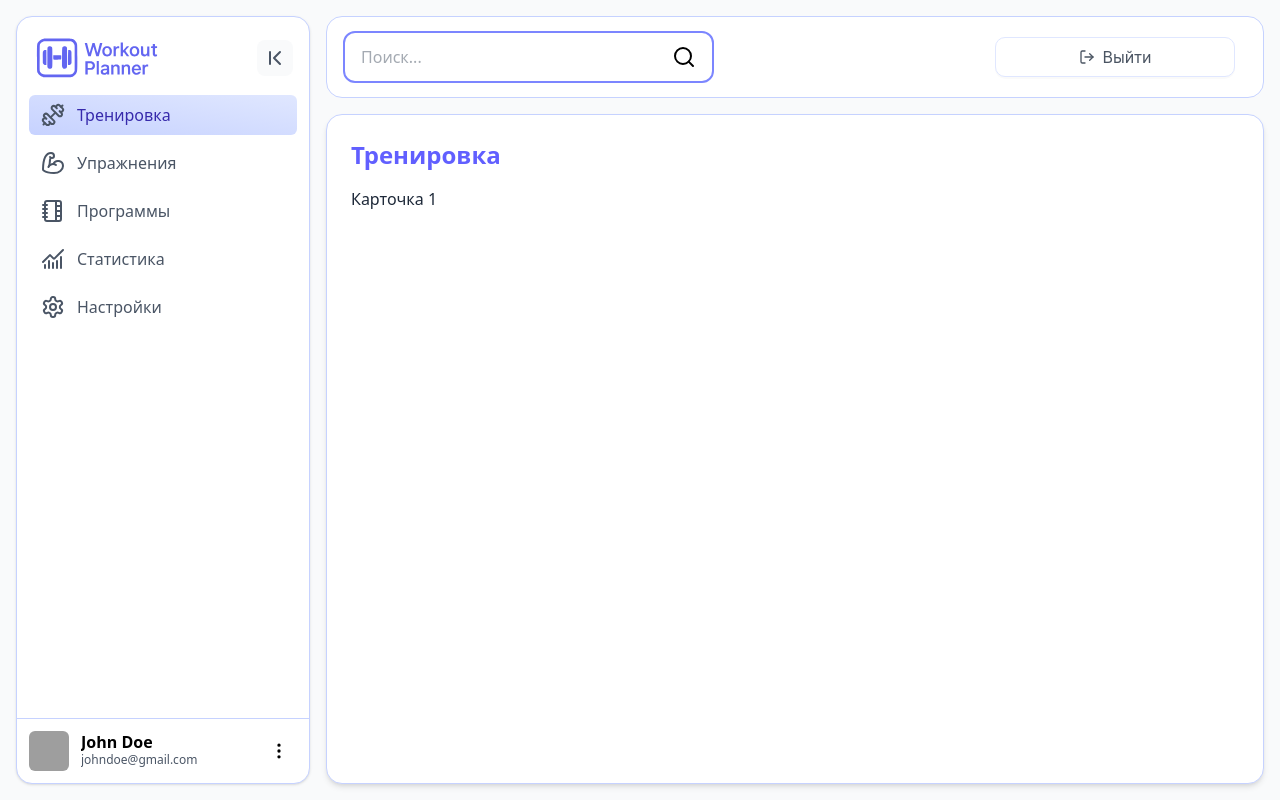
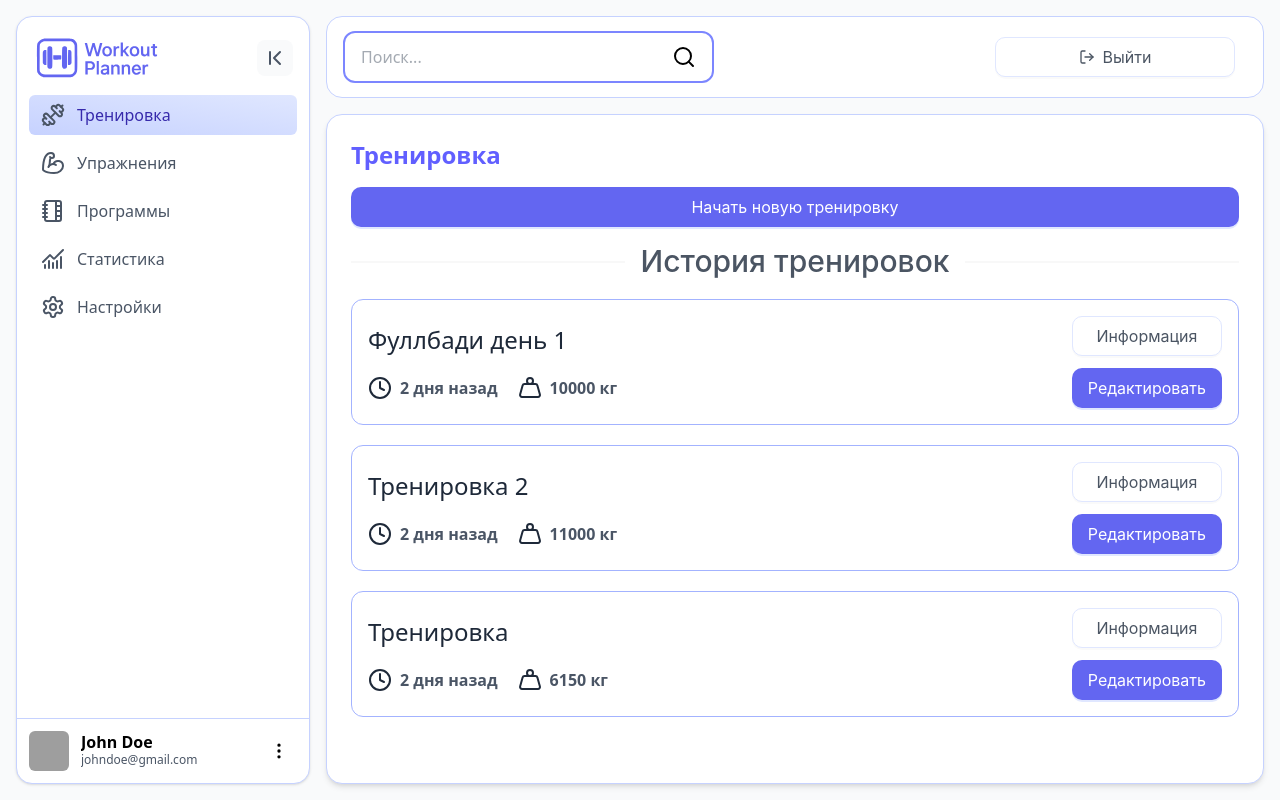
Before and after one commit to ahahaharu/workout-planning-client, a React (Vite) app: page /workouts in a window 1280 px wide. Both pictures are taken after typing "name@example.com", "Sample123" into the empty fields and a click on the button "Войти". Built offline with nearby package versions, Linux system fonts and the light colour scheme; grey boxes are pictures that could not be loaded.

Commit message:
workout page added

```diff
--- /dev/null
+++ b/src/components/WorkoutAdditionModal/WorkoutAdditionModal.jsx
@@ -0,0 +1,42 @@
+import { Button, Divider, Form, Modal } from "antd";
+import React from "react";
+
+export default function WorkoutAdditionModal({ isOpen, onClose }) {
+  const [form] = Form.useForm();
+
+  const handleSubmit = (values) => {
+    const formData = {
+      ...values,
+      image:
+        fileList.length > 0 ? fileList[0].thumbUrl || fileList[0].url : null,
+    };
+    console.log("Form submitted:", formData);
+    message.success("Тренировка записана");
+
+    form.resetFields();
+    setFileList([]);
+    onClose();
+  };
+  return (
+    <Modal
+      title={<p>Запись тренировки</p>}
+      open={isOpen}
+      onCancel={onClose}
+      footer={[
+        <Button key="cancel" onClick={onClose}>
+          Отмена
+        </Button>,
+        // <Button key="submit" type="primary" onClick={() => form.submit()}>
+        //   Записать тренировку
+        // </Button>,
+      ]}
+    >
+      <div className="flex flex-col gap-3 my-5">
+        <Button type="primary" size="large">
+          Выбрать план тренировки
+        </Button>
+        <Button size="large">Начать пустую тренировку</Button>
+      </div>
+    </Modal>
+  );
+}
--- /dev/null
+++ b/src/components/WorkoutCard/WorkoutCard.jsx
@@ -0,0 +1,39 @@
+import { Button } from "antd";
+import { Clock, Weight } from "lucide-react";
+import React, { useState } from "react";
+import WorkoutInfoModal from "../WorkoutInfoModal/WorkoutInfoModal";
+
+export default function WorkoutCard({ workout }) {
+  const [infoModalOpen, setInfoModalOpen] = useState(false);
+
+  return (
+    <div className="flex justify-between items-center gap-5 w-full p-4 border rounded-xl border-indigo-300">
+      <div className="flex flex-col gap-5">
+        <h1 className="text-2xl">{workout.name}</h1>
+        <div className="flex items-center gap-5">
+          <div className="flex items-center gap-2">
+            <Clock />
+            <p className="font-bold text-gray-600">2 дня назад</p>
+          </div>
+          <div className="flex items-center gap-2">
+            <Weight />
+            <p className="font-bold text-gray-600">{workout.totalWeight} кг</p>
+          </div>
+        </div>
+      </div>
+      <div className="flex flex-col gap-3">
+        <Button size="large" onClick={() => setInfoModalOpen(true)}>
+          Информация
+        </Button>
+        <Button type="primary" size="large">
+          Редактировать
+        </Button>
+      </div>
+      <WorkoutInfoModal
+        isOpen={infoModalOpen}
+        onClose={() => setInfoModalOpen(false)}
+        workout={workout}
+      />
+    </div>
+  );
+}
--- /dev/null
+++ b/src/components/WorkoutInfoModal/WorkoutInfoModal.jsx
@@ -0,0 +1,78 @@
+import { Button, Divider, Modal, Tabs } from "antd";
+import { Clock, Edit, Trash, Weight } from "lucide-react";
+import React, { useEffect, useState } from "react";
+
+export default function WorkoutInfoModal({ isOpen, onClose, workout }) {
+  const [loading, setLoading] = useState(true);
+
+  useEffect(() => {
+    setLoading(true);
+    setTimeout(() => {
+      setLoading(false);
+    }, 1000);
+  }, [isOpen]);
+
+  const items = [
+    {
+      key: "1",
+      label: "Информация",
+      children: (
+        <div className="flex flex-col gap-4">
+          <h1 className="text-3xl font-bold">{workout?.name}</h1>
+          <div className="flex gap-2 text-gray-600 items-center">
+            <Clock />
+            <b className="text-lg">Последняя тренировка: 2 дня назад</b>
+          </div>
+          <div className="flex gap-2 text-gray-600 items-center">
+            <Weight />
+            <b className="text-lg">Общий вес: {workout?.totalWeight} кг</b>
+          </div>
+
+          <Divider>Упражнения</Divider>
+          <div className="text-center my-5 text-gray-600 font-semibold">
+            Упражнений нет
+          </div>
+          <Divider />
+        </div>
+      ),
+    },
+    {
+      key: "2",
+      label: "Настройки",
+      children: (
+        <div className="mb-4">
+          <h1 className="text-2xl font-bold">Настройки</h1>
+          <div className="flex flex-col gap-4 mt-6">
+            <Button type="primary" size="large">
+              <Edit size={20} />
+              Править тренировку
+            </Button>
+            <Button color="red" variant="outlined" size="large">
+              <Trash size={20} />
+              Удалить тренирвку из истории
+            </Button>
+          </div>
+        </div>
+      ),
+    },
+  ];
+
+  return (
+    <Modal
+      title={<p>Информация об тренировке</p>}
+      //   footer={
+      //     <div className="flex gap-4 justify-end">
+      //       <Button onClick={onClose}>Добавить заметку</Button>
+      //       <Button type="primary" onClick={onClose}>
+      //         Начать тренировку
+      //       </Button>
+      //     </div>
+      //   }
+      loading={loading}
+      open={isOpen}
+      onCancel={onClose}
+    >
+      <Tabs defaultActiveKey="1" items={items} />
+    </Modal>
+  );
+}
--- a/src/pages/WorkoutsPage/WorkoutsPage.jsx
+++ b/src/pages/WorkoutsPage/WorkoutsPage.jsx
@@ -1,10 +1,40 @@
-import React from "react";
+import React, { useState } from "react";
 import PageLayout from "../../components/PageLayout/PageLayout";
+import { Button, Divider } from "antd";
+import { Clock, Weight } from "lucide-react";
+import WorkoutCard from "../../components/WorkoutCard/WorkoutCard";
+import WorkoutAdditionModal from "../../components/WorkoutAdditionModal/WorkoutAdditionModal";
 
 export default function WorkoutsPage() {
+  const [WorkoutAdditionModalOpen, setWorkoutAdditionModalOpen] =
+    useState(false);
   return (
     <PageLayout title="Тренировка">
-      <div className="card">Карточка 1</div>
+      <Button
+        type="primary"
+        size="large"
+        className="w-full"
+        onClick={() => setWorkoutAdditionModalOpen(true)}
+      >
+        Начать новую тренировку
+      </Button>
+      <Divider>
+        <p className="text-3xl">История тренировок</p>
+      </Divider>
+      <div>
+        {/* <h1 className="text-3xl text-center">История тренировок</h1> */}
+        <div className="flex flex-col gap-5 mt-5">
+          <WorkoutCard
+            workout={{ name: "Фуллбади день 1", totalWeight: 10000 }}
+          />
+          <WorkoutCard workout={{ name: "Тренировка 2", totalWeight: 11000 }} />
+          <WorkoutCard workout={{ name: "Тренировка", totalWeight: 6150 }} />
+        </div>
+      </div>
+      <WorkoutAdditionModal
+        isOpen={WorkoutAdditionModalOpen}
+        onClose={() => setWorkoutAdditionModalOpen(false)}
+      />
     </PageLayout>
   );
 }
```
